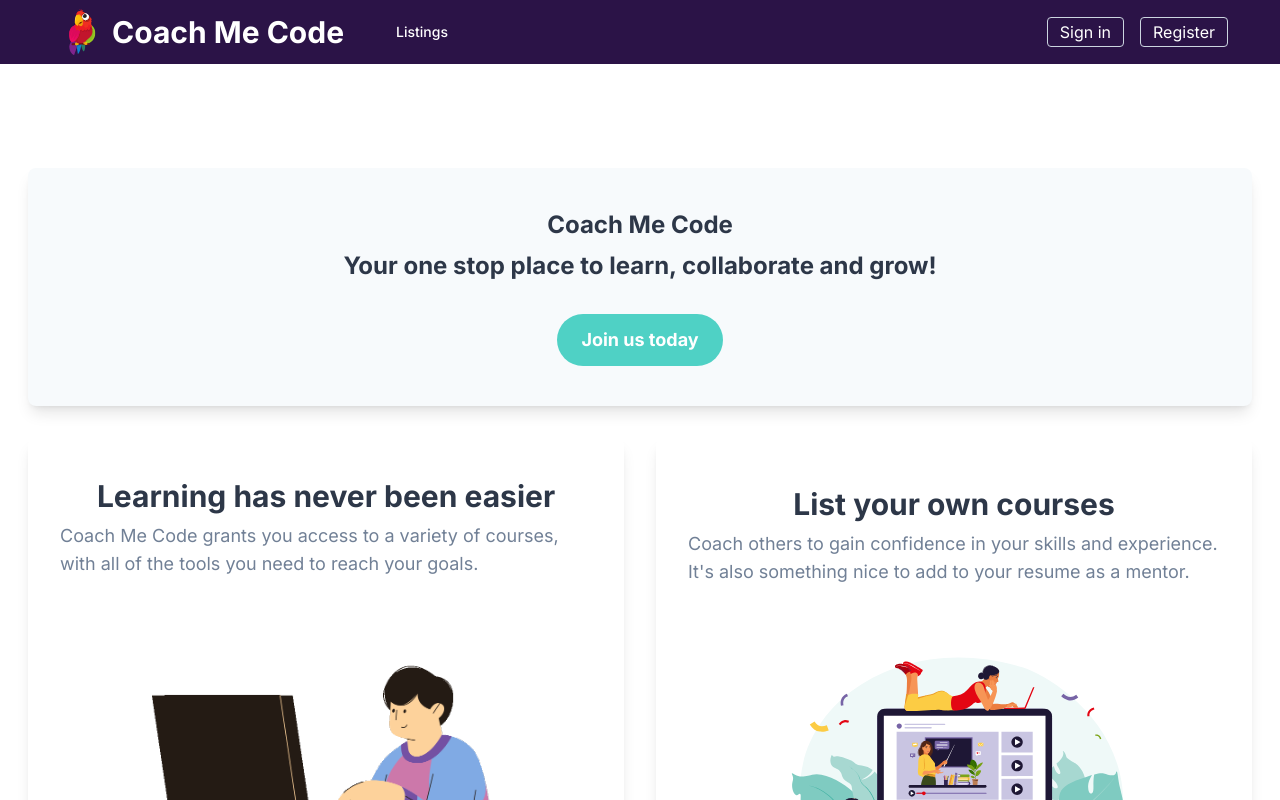
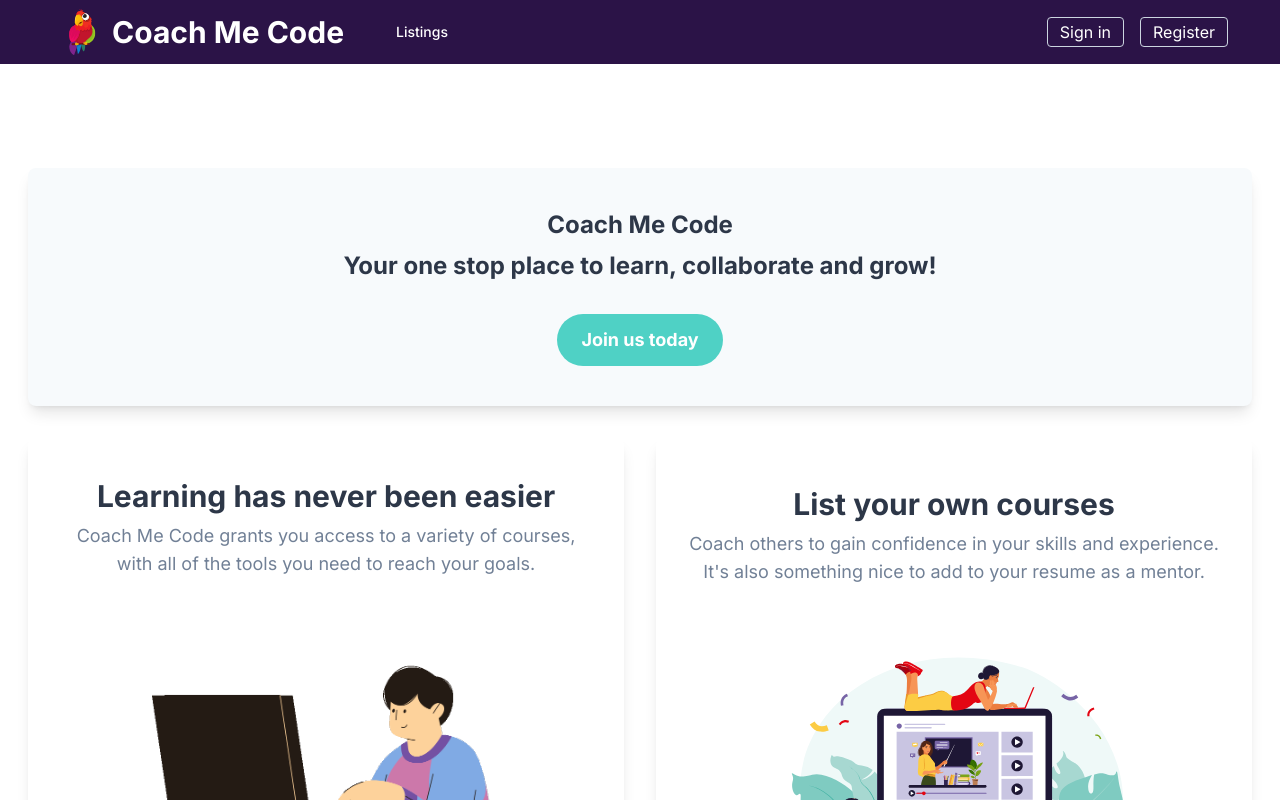
Before and after one commit to Spyabo/coach-me-code, a Next.js app: page / in a window 1280 px wide. Shown: the top 800 px of the page. Built offline with nearby package versions, Linux system fonts and the light colour scheme; no server answers.

Commit message:
Center text on landing page

```diff
--- a/src/app/page.tsx
+++ b/src/app/page.tsx
@@ -23,7 +23,7 @@ export default function Landing() {
       <div className="grid grid-cols-1 md:grid-cols-2 gap-8">
         <div className="flex flex-col justify-center items-center bg-white shadow-lg rounded-lg p-8">
           <h3 className="text-3xl font-bold text-gray-800 mb-2 ">Learning has never been easier</h3>
-          <p className="text-gray-600 text-lg">
+          <p className="text-center text-gray-600 text-lg">
             Coach Me Code grants you access to a variety of courses, with all of the tools you need to reach your goals.
           </p>
           <Image
@@ -38,7 +38,7 @@ export default function Landing() {
           <h3 className="text-3xl font-bold text-gray-800 mt-4 mb-2">
             List your own courses
           </h3>
-          <p className="text-gray-600 text-lg">
+          <p className="text-center text-gray-600 text-lg">
             Coach others to gain confidence in your skills and experience. It's also something nice to add to your resume as a mentor.
           </p>
           <Image
```
